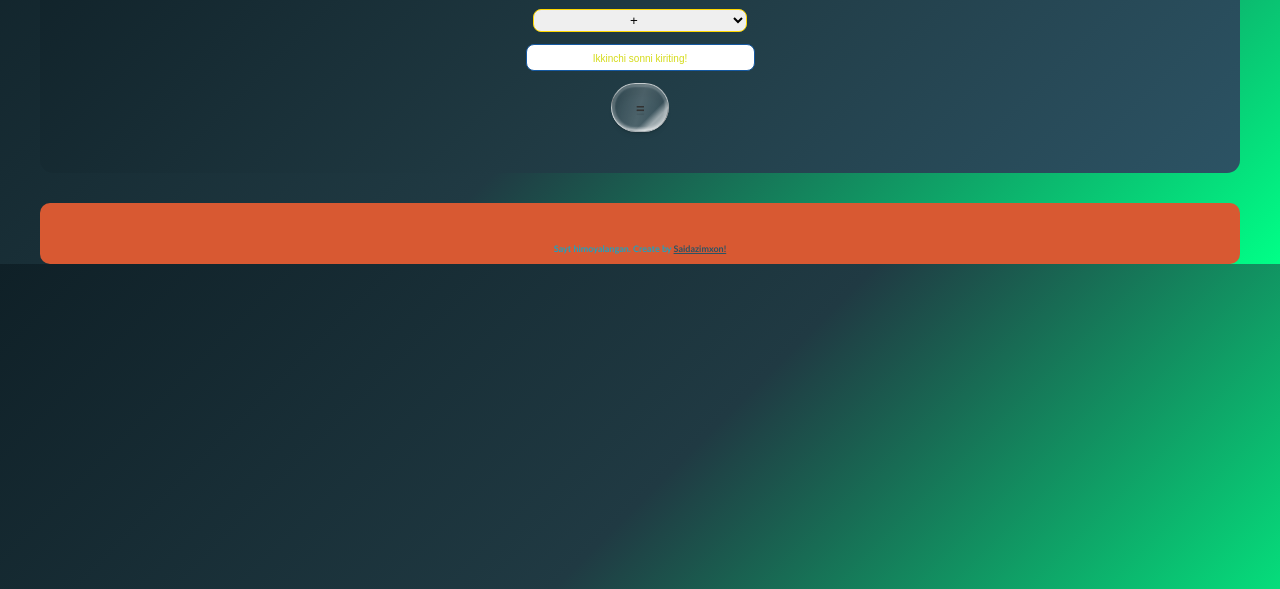
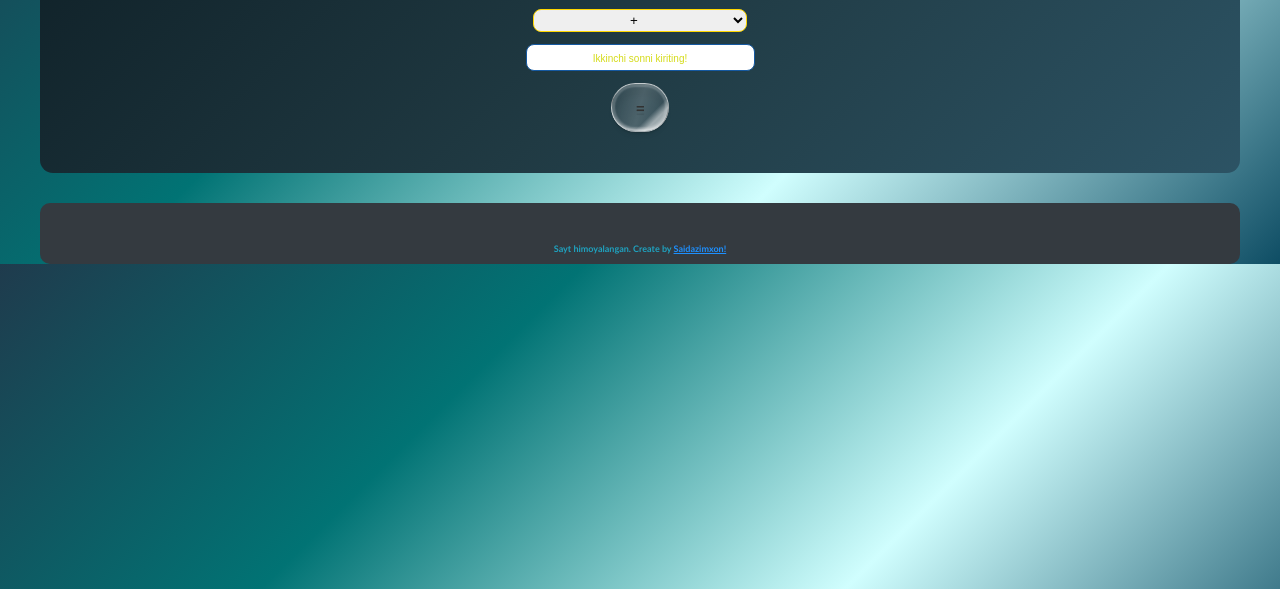
Before and after one commit to Saidazimweb01/Kalkulyator, a plain HTML site: page index.html in a window 1280 px wide. Shown: the part 211-800 px from the top of the page. Drawn offline with Linux system fonts and the light colour scheme.

Commit message:
add new bg color

```diff
--- a/main.css
+++ b/main.css
@@ -13,7 +13,11 @@ ol {
 body {
     font-family: 'Gill Sans', 'Gill Sans MT', Calibri, 'Trebuchet MS', sans-serif;
     margin-top: 100px;
-    background: linear-gradient(135deg, #0f2027, #203a43, #00ff87);
+    background: linear-gradient(135deg, #1F3B4D, #017374, #D0FEFE, #0E4D64);
+
+
+
+
 
 
 }
@@ -360,7 +364,7 @@ input::-webkit-inner-spin-button {
 }
 
 footer{
-    background-color: rgb(216, 89, 50);
+    background-color: #343A40;
     padding: 10px;
     border-radius: 10px;
     margin-top: 30px;
@@ -377,7 +381,7 @@ h2{
 }
 
 a{
-    color: #2c5364;
+    color: dodgerblue;
 }
 
 
```
